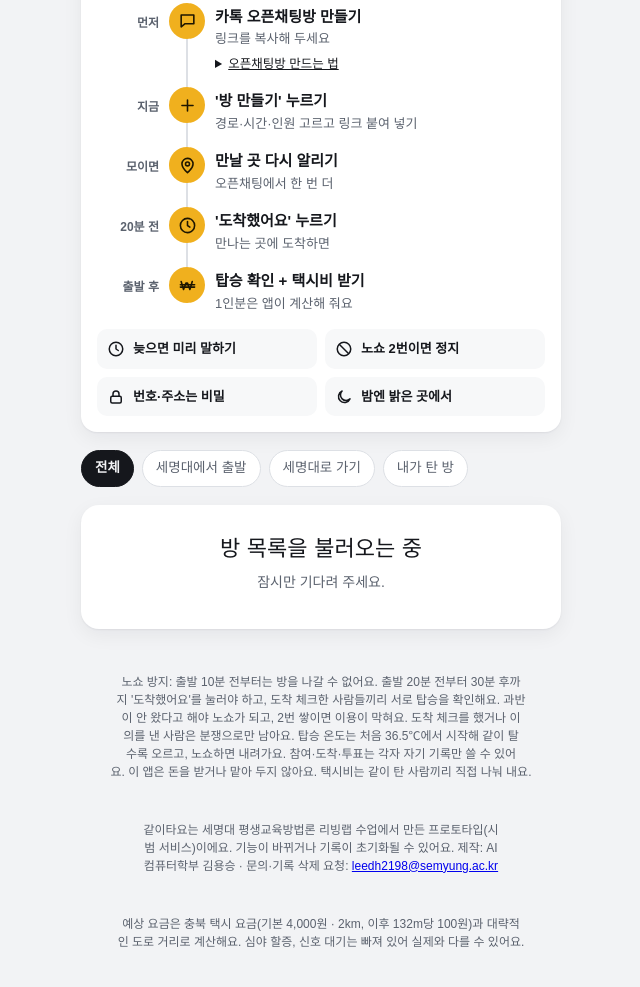
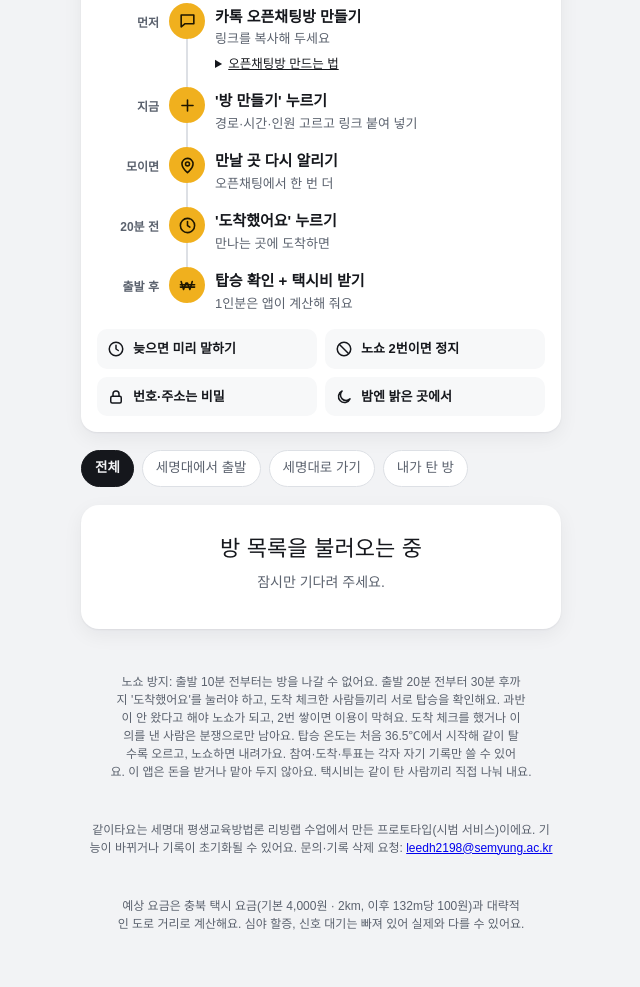
Before and after one commit to ko0428ys/gachitayo, a plain HTML site: page index.html in a window 1280 px wide. Shown: the part 346-1333 px from the top of the page, without its empty margins (319-959 px from the left). Drawn offline with Linux system fonts and the light colour scheme; a web font is replaced by a local one.

Commit message:
하단 안내에서 제작자 이름 제거
Co-Authored-By: Claude Opus 5.5 <noreply@anthropic.com>
Claude-Session: https://claude.ai/code/session_01X7frnFtUaX8V7XzztzRNoB

```diff
--- a/index.html
+++ b/index.html
@@ -425,7 +425,7 @@ details.past-box .list { margin-top: 8px; }
 
   <p class="fineprint">노쇼 방지: 출발 10분 전부터는 방을 나갈 수 없어요. 출발 20분 전부터 30분 후까지 '도착했어요'를 눌러야 하고, 도착 체크한 사람들끼리 서로 탑승을 확인해요. 과반이 안 왔다고 해야 노쇼가 되고, 2번 쌓이면 이용이 막혀요. 도착 체크를 했거나 이의를 낸 사람은 분쟁으로만 남아요. 탑승 온도는 처음 36.5℃에서 시작해 같이 탈수록 오르고, 노쇼하면 내려가요. 참여·도착·투표는 각자 자기 기록만 쓸 수 있어요. 이 앱은 돈을 받거나 맡아 두지 않아요. 택시비는 같이 탄 사람끼리 직접 나눠 내요.</p>
   <p class="fineprint" id="acct" hidden></p>
-  <p class="fineprint">같이타요는 세명대 평생교육방법론 리빙랩 수업에서 만든 프로토타입(시범 서비스)이에요. 기능이 바뀌거나 기록이 초기화될 수 있어요. 제작: AI컴퓨터학부 김용승 · 문의·기록 삭제 요청: <a href="mailto:leedh2198@semyung.ac.kr">leedh2198@semyung.ac.kr</a></p>
+  <p class="fineprint">같이타요는 세명대 평생교육방법론 리빙랩 수업에서 만든 프로토타입(시범 서비스)이에요. 기능이 바뀌거나 기록이 초기화될 수 있어요. 문의·기록 삭제 요청: <a href="mailto:leedh2198@semyung.ac.kr">leedh2198@semyung.ac.kr</a></p>
   <p class="fineprint">예상 요금은 충북 택시 요금(기본 4,000원 · 2km, 이후 132m당 100원)과 대략적인 도로 거리로 계산해요. 심야 할증, 신호 대기는 빠져 있어 실제와 다를 수 있어요.</p>
 </div>
 
```
